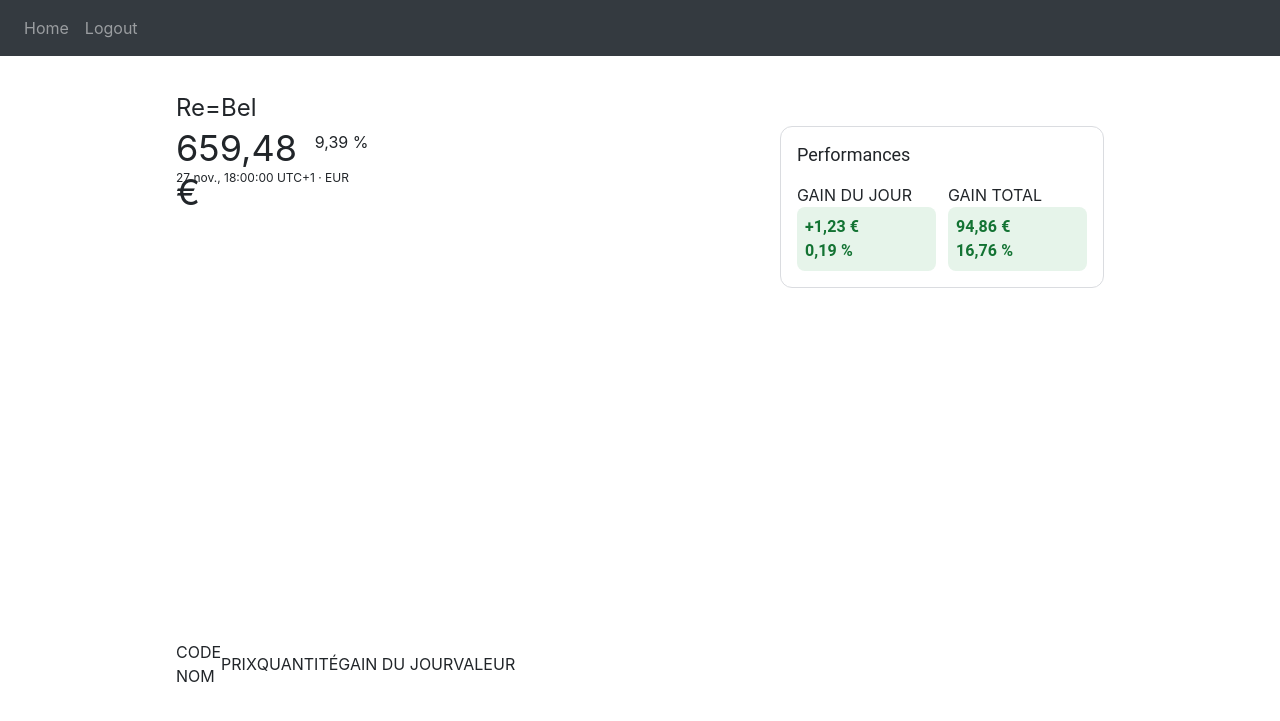
After one commit to Brianesor/MyFinance, a Flask app: page /wallet in a window 1280 px wide. The commit adds this page. Shown: the top 721 px of the page. Run offline with Flask 3, Linux system fonts and the light colour scheme; the visitor is signed in with stand-in values (Sample User, id 1); some libraries are stand-ins or nearby versions.

Commit message:
Signed-off-by: Brianesor <rose.brian45@gmail.com>

```diff
--- a/website/auth.py
+++ b/website/auth.py
@@ -55,7 +55,7 @@ def sign_up():
 			new_user = User(email=email, first_name=first_name, password=generate_password_hash(password1, method='pbkdf2:sha1'))
 			db.session.add(new_user)
 			db.session.commit()
-			login_user(user, remember=True)
+			login_user(new_user, remember=True)
 			flash('Account Created!', category='success')
 			return redirect(url_for('views.home'))
 
--- a/website/static/style.css
+++ b/website/static/style.css
@@ -2,6 +2,7 @@
 	/*border: 1px black solid;*/
 	padding: 10px 15px 0px 15px;;
 }
+
 .container h3{
 	/*border: 1px black solid;*/
 	padding: 25px 0;
@@ -11,7 +12,6 @@
 	width: 400px;
 	margin-left: auto;
 	margin-right: auto;
-
 }
 
 .form-add_wallet{
@@ -33,8 +33,105 @@ form {
 .form-group > label {
 
 }
+
 .col-sm-6 {
     flex: 0 0 25%;
     max-width: 50%;
     padding-bottom: 30px;
 }
+
+/*Wallet css*/
+
+.div-wallet{
+	max-width: 1024px;
+    padding: 24px 48px;
+    margin: auto;
+    position: relative;
+}
+
+.wallet-name{
+	font-size: 24px;
+}
+.top-wallet-value{
+	display: flex;
+    align-items: flex-end;
+	height: 44px;
+}
+.top-wallet-date{
+	height: 16px;
+	font-size: 12px;
+	line-height: 16px;
+}
+.wallet-value{
+	width: 138.688px;
+	height: 44px;
+	font-size: 36px;
+	line-height:44px;
+}
+.wallet-value-indicator{
+    width: 166.25px;
+	height: 40px;
+
+}
+.wallet-value-indicator-pourcentage{
+	font-size: 16px;
+	line-height: 24px;
+	width: 64px;
+	height: 40px;
+}
+.core-wallet{
+	display: flex;
+}
+.wallet-graph{
+	flex-grow: 2;
+    max-width: 66%;
+	height: 526px;
+}
+.wallet-perf{
+	flex-grow: 1;
+	height: 526px
+}
+.wallet-perf-div{
+	min-width: 255px;
+    max-width: 324px;
+    padding: 16px;
+    margin-left: auto;
+    margin-bottom: 16px;
+    border-radius: 12px;
+    border: 1px solid rgb(218, 220, 224)
+}
+.wallet-perf-div-title{
+	font-family: "Google Sans",Roboto,Arial,sans-serif;
+    line-height: 1.5rem;
+    font-size: 1.125rem;
+    letter-spacing: 0;
+    font-weight: 400;
+    margin-bottom: 16px;
+}
+.wallet-perf-div-indicator{
+	display: flex;
+}
+.wallet-perf-div-indicator-left{
+	flex: 1;
+    margin-right: 12px;
+}
+.wallet-perf-div-indicator-right{
+	flex: 1;
+}
+.wallet-perf-div-indicator-div{
+	background-color: rgb(230,244,234);
+    color: rgb(19,115,51);
+    letter-spacing: .00625em;
+    font-family: "Google Sans",Roboto,Arial,sans-serif;
+    font-size: 16px;
+    font-weight: 600;
+    line-height: 1.5rem;
+    padding: 8px;
+    border-radius: 8px;
+    line-break: anywhere;
+}
+.stock-div-title{
+	display: flex;
+    align-items: center;
+    height: 24px;
+}
--- /dev/null
+++ b/website/templates/wallet.html
@@ -0,0 +1,57 @@
+{% extends "base.html" %} {% block title %}Wallet{% endblock %}
+
+{% block content %}
+<div class="div-wallet">
+	<div class="top-name">
+		<div class="wallet-name">Re=Bel</div>
+	</div>
+
+	<div class="core-wallet">
+		<div class="wallet-graph">
+			<div class="top-wallet-value">
+				<div class="wallet-value">659,48 €</div>
+				<div class="wallet-value-indicator">
+					<div class="wallet-value-indicator-pourcentage">9,39 %</div>
+
+				</div>
+			</div>
+			<div class="top-wallet-date">27 nov., 18:00:00 UTC+1 · EUR</div>
+		</div>
+		<div class="wallet-perf">
+			<div class="wallet-perf-div">
+				<div class="wallet-perf-div-title">Performances</div>
+					<div class="wallet-perf-div-indicator">
+						<div class="wallet-perf-div-indicator-left">
+							<div class="wallet-perf-div-indicator-left-title">GAIN DU JOUR</div>
+								<div class="wallet-perf-div-indicator-div">
+									<div class="wallet-perf-div-indicator-left-indicator-e">+1,23 €</div>
+									<div class="wallet-perf-div-indicator-left-indicator-p">0,19 %</div>
+								</div>
+						</div>
+						<div class="wallet-perf-div-indicator-right">
+							<div class="wallet-perf-div-indicator-right-title">GAIN TOTAL</div>
+								<div class="wallet-perf-div-indicator-div">
+									<div class="wallet-perf-div-indicator-right-indicator-e">94,86 €</div>
+									<div class="wallet-perf-div-indicator-right-indicator-p">16,76 %</div>
+								</div>
+						</div>
+					</div>
+
+			</div>
+		</div>
+	</div>
+
+	<div class="core-stock">
+		<div class="stock-div-title">
+			<div class="div-title-id">
+				<div class="div-title-code">CODE</div>
+				<div class="div-title-nom">NOM</div>
+			</div>
+			<div class="div-title-prix">PRIX</div>
+			<div class="div-title-quantite">QUANTITÉ</div>
+			<div class="div-title-gainJour">GAIN DU JOUR</div>
+			<div class="div-title-valeur">VALEUR</div>
+		</div>
+	</div>
+</div>
+{% endblock %}
--- a/website/views.py
+++ b/website/views.py
@@ -42,3 +42,8 @@ def delete_wallet():
 			db.session.commit()
 
 	return jsonify({})
+
+@views.route('/wallet', methods=['GET', 'POST'])
+@login_required
+def wallet():
+	return render_template("wallet.html", user=current_user)
```
Also changed, not shown: 1 other file.
